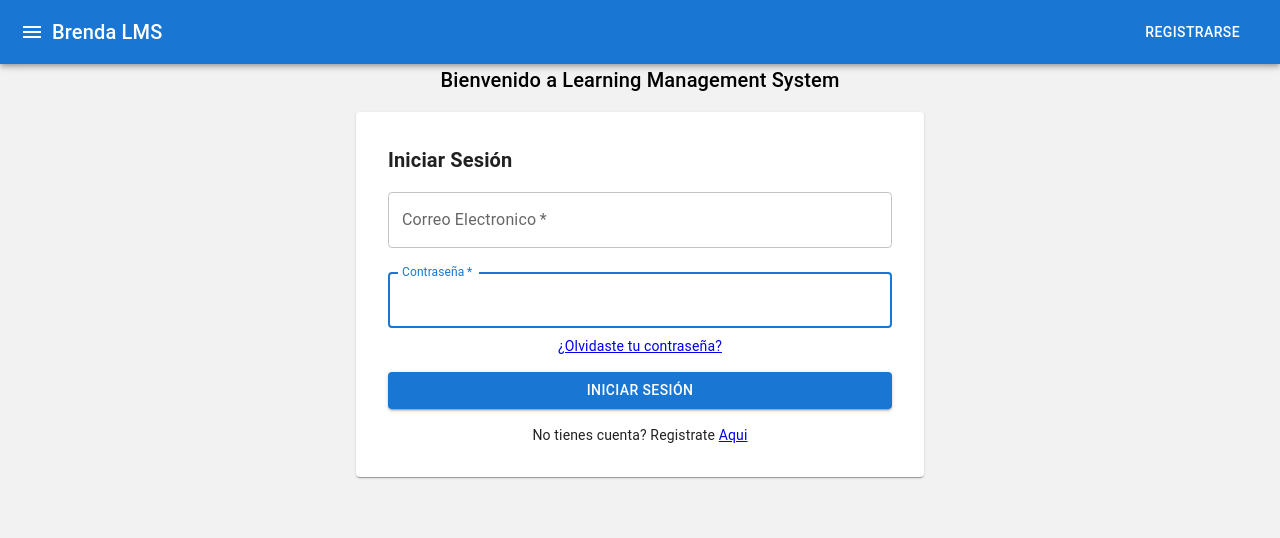
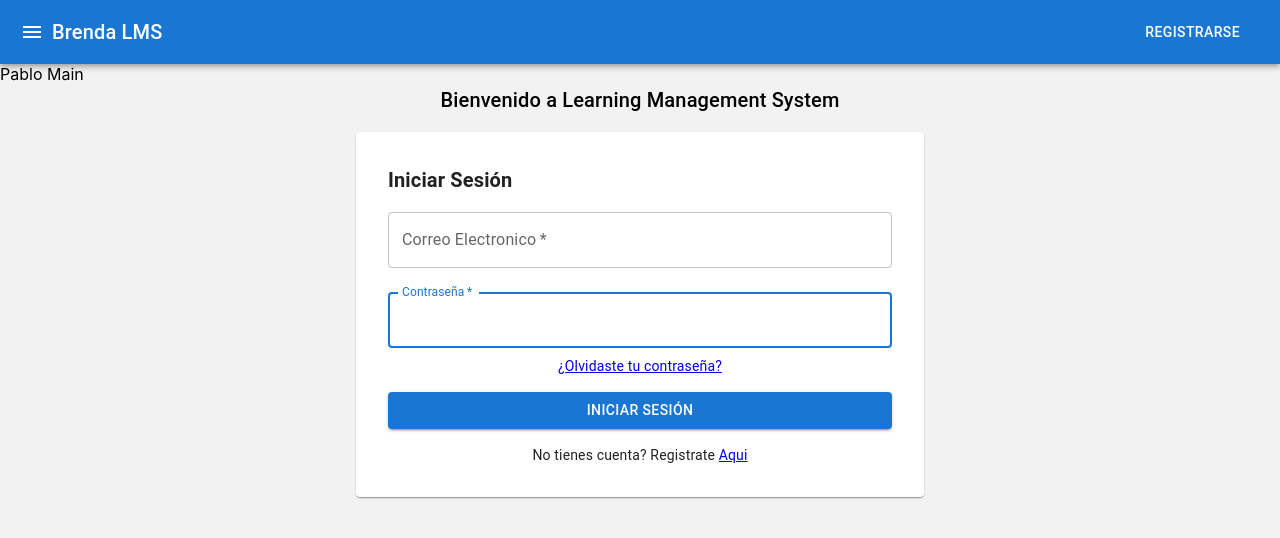
Before and after one commit to Amanjarrez0204/BrendaLMS, a React (Create React App) app: page / in a window 1280 px wide. Shown: the top 538 px of the page. Built offline with nearby package versions, Linux system fonts and the light colour scheme.

Commit message:
Ultimo update antes de crear ramas

```diff
--- a/src/App.js
+++ b/src/App.js
@@ -38,10 +38,7 @@ function App() {
                 mobileOpen={mobileOpen}
                 handleDrawerToggle={handleDrawerToggle}
               />
-              {/* <UserSideBar
-                mobileOpen={mobileOpen}
-                handleDrawerToggle={handleDrawerToggle}
-              /> */}
+             Pablo Main
             </Grid>
 
             <Routes>
```
